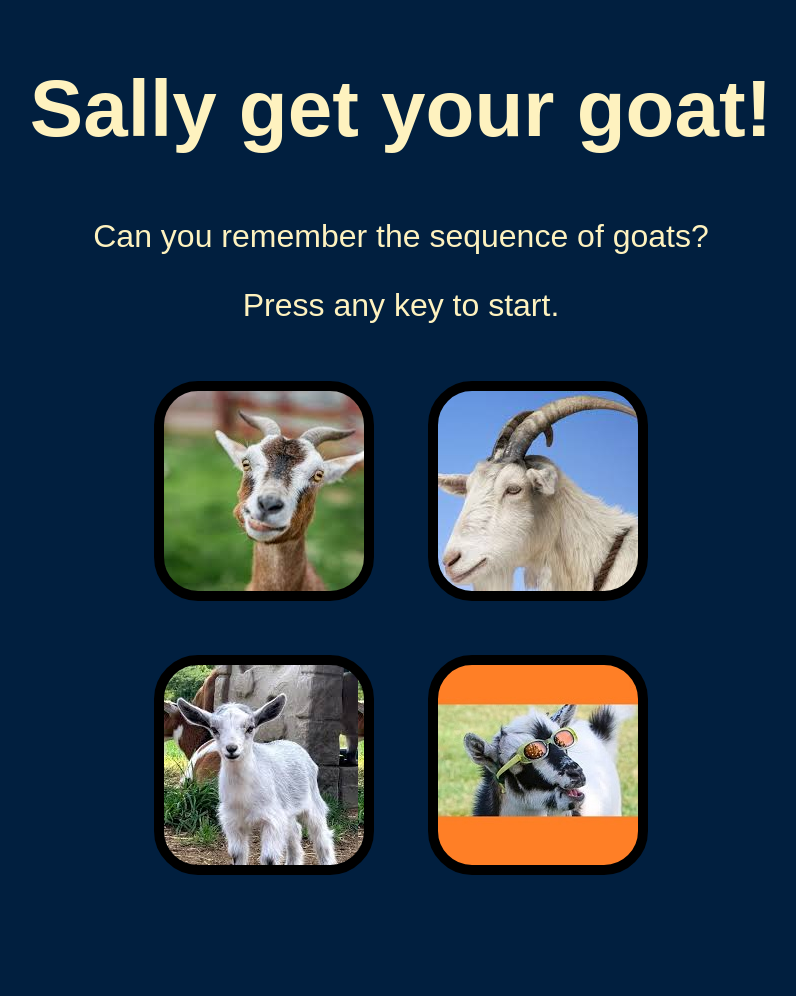
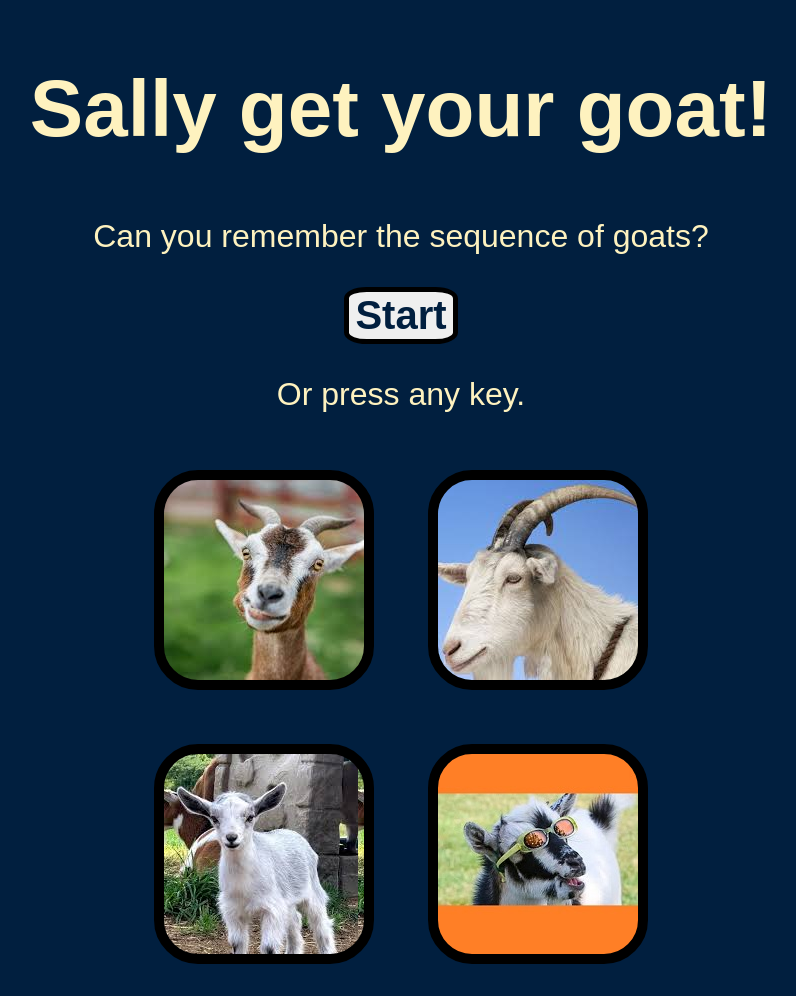
Before and after one commit to costelloeward/sally-get-your-goat, a plain HTML site: page index.html in a window 1280 px wide. Shown: the whole page, without its empty margins (239-1035 px from the left). Before the commit the page ends 912 px from the top, so only its background shows below. Drawn offline with nearby package versions, Linux system fonts and the light colour scheme; a web font is replaced by a local one.

Commit message:
add start button

```diff
--- a/game.js
+++ b/game.js
@@ -4,8 +4,17 @@ var gamePattern = [];
 var started = false;
 var level = 0;
 
-// Starting the game
+// Starting the game with a keypress
 $("body").on("keydown", function() {
+  if (!started) {
+    $("#level-title").text("Level " + level);
+    nextSequence();
+    started = true;
+  }
+});
+
+// starting the game without a keypress
+$(".start").on("click", function() {
   if (!started) {
     $("#level-title").text("Level " + level);
     nextSequence();
--- a/index.html
+++ b/index.html
@@ -14,9 +14,13 @@
   <p>
     Can you remember the sequence of goats?
   </p>
+
+
+  <button type="button" class="start">Start</button>
   <p>
-    Press any key to start.
+    Or press any key.
   </p>
+
   <div class="container">
     <div lass="row">
 
--- a/styles.css
+++ b/styles.css
@@ -21,7 +21,13 @@ p{
   margin: auto;
 
 }
-
+.start{
+  font-weight: bold;
+  font-size: 5vmin;
+  color: #011F3F;
+  border: 5px solid black;
+  border-radius: 20%;
+}
 .btn {
   margin: 25px;
   display: inline-block;
```
